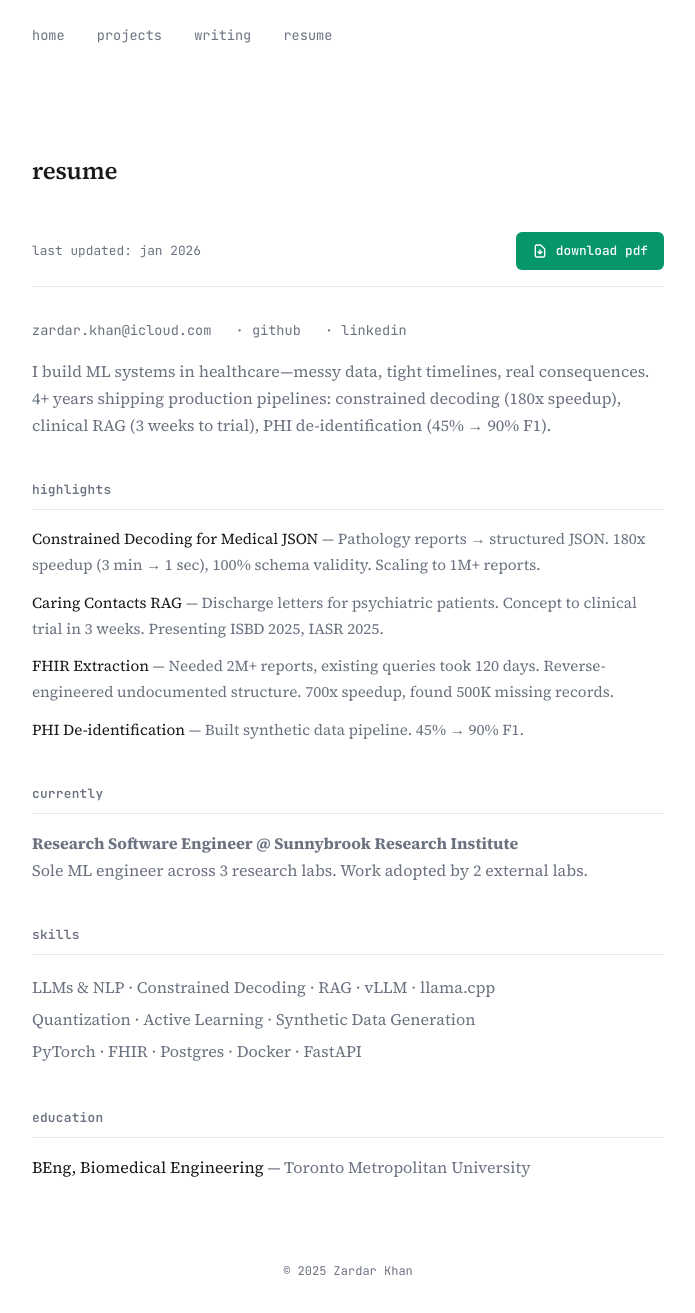
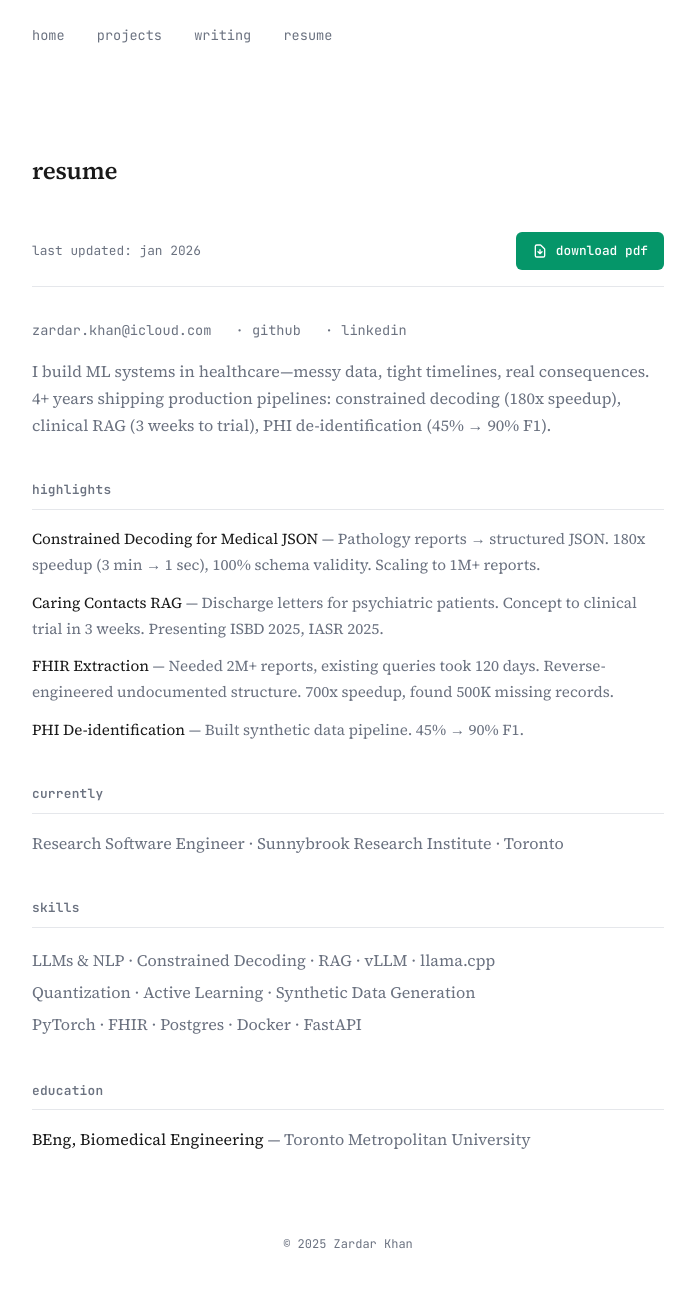
Before and after one commit to khankanz/khankanz.github.io, a Jekyll site: the page built from resume.html, in a window 1280 px wide. Shown: the whole page, without its empty margins (292-987 px from the left). Built offline with Jekyll 4.4.1, drawn with Linux system fonts in a browser that asks for light colours; after the commit the page ends 1286 px from its top, so only the background shows below that.

Commit message:
Simplify currently section on resume

```diff
--- a/resume.html
+++ b/resume.html
@@ -315,7 +315,7 @@ title: Resume — Zardar Khan
 
       <div class="resume-section">
         <h2 class="section-title">currently</h2>
-        <p class="resume-summary"><strong>Research Software Engineer @ Sunnybrook Research Institute</strong><br>Sole ML engineer across 3 research labs. Work adopted by 2 external labs.</p>
+        <p class="resume-summary">Research Software Engineer · Sunnybrook Research Institute · Toronto</p>
       </div>
 
       <div class="resume-section">
```
